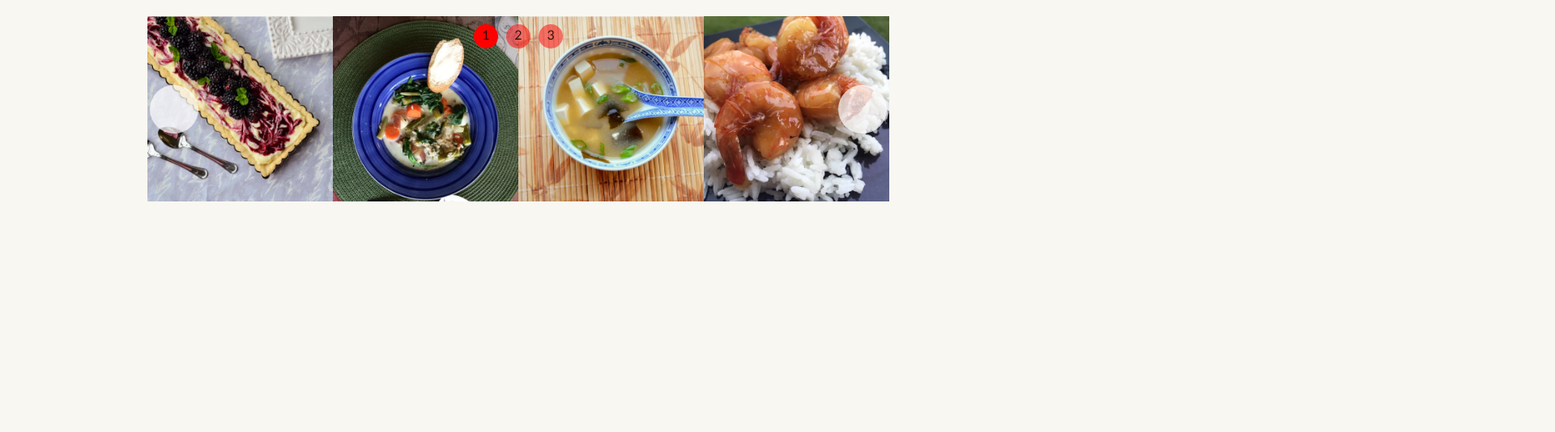
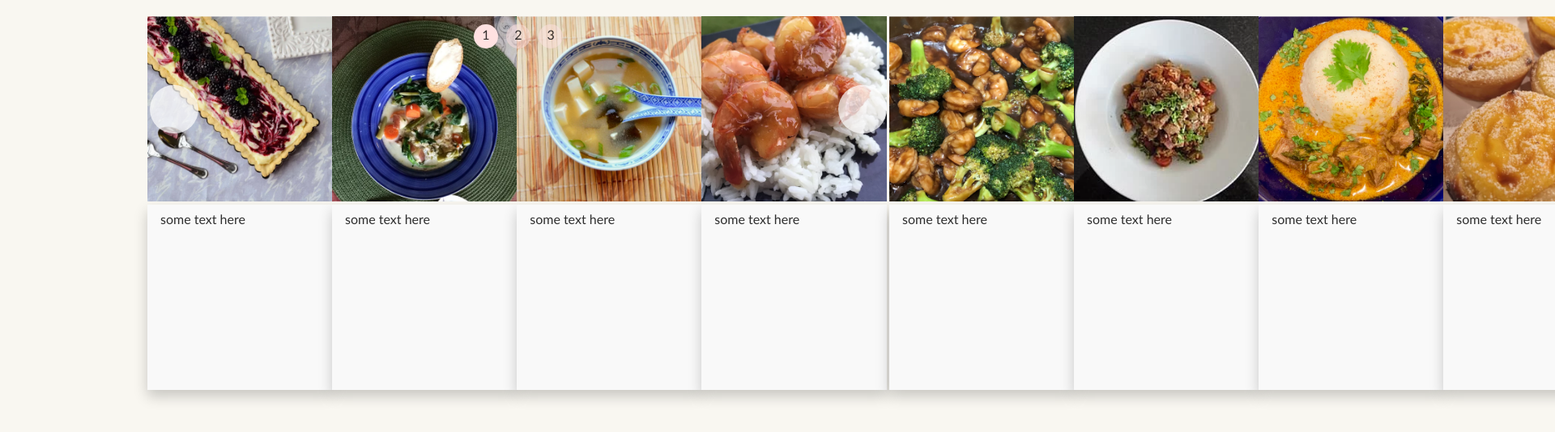
Before and after one commit to umkalogic/front-end, a plain HTML site: page HomeWork1_1Task3/index.html in a window 1280 px wide. Shown: the top 534 px of the page at 81% size, 1920 px wide, since content can reach past the window. Drawn offline with Linux system fonts and the light colour scheme.

Commit message:
carousel dropdown

```diff
--- a/HomeWork1_1Task3/css/main.css
+++ b/HomeWork1_1Task3/css/main.css
@@ -8,6 +8,8 @@ html {
     background-color: #f9f7f1;
     font-size: 1em;
     line-height: 1em;
+    overflow-x: hidden;
+    margin-right: calc(-1 * (100vw - 100%));
 }
 hr {
     display: block;
@@ -36,9 +38,8 @@ video {
    ========================================================================== */
 .carousel {
     position: relative;
-    overflow-x: hidden;
-    height: 229px;
-    max-width: 916px;
+    /*overflow: hidden;*/
+    width: 916px;
     margin: 20px auto;
 }
 
@@ -54,7 +55,7 @@ video {
 .carousel .slider > * {
     font-size: 1rem;
     display: inline-block;
-    /*white-space: normal;*/
+    white-space: normal;
     vertical-align: top;
     height: 229px;
     width: 100%;
@@ -113,26 +114,26 @@ video {
     line-height: 30px;
     text-decoration: none;
     text-align: center;
-    background: rgba(255, 0, 0, 1);
+    background: rgba(255, 225, 225, 1);
     -webkit-transition: 0.3s;
     transition: 0.3s;
 }
-.carousel .bullets > a+a {
-    background: rgba(255, 0, 0, 0.5);
+.carousel .bullets > a + a {
+    background: rgba(255, 225, 225, 0.5);
 }
 .carousel .bullets > a:hover {
-    background: rgba(255, 0, 0, 0.7) !important;
+    background: rgba(255, 225, 225, 0.7) !important;
 }
 
 /* NAVIGATION BUTTONS */
-.carousel >s:target ~ .bullets >* {      background: rgba(255, 0, 0, 0.5);}
+.carousel > span:target ~ .bullets > * { background: rgba(255, 225, 225, 0.5);}
 /* ACTIVE */
-#s1:target ~ .bullets >*:nth-child(1) {background: rgba(255, 0, 0,   1);}
-#s2:target ~ .bullets >*:nth-child(2) {background: rgba(255, 0, 0,   1);}
-#s3:target ~ .bullets >*:nth-child(3) {background: rgba(255, 0, 0,   1);}
+#s1:target ~ .bullets > *:nth-child(1) {background: rgba(255, 225, 225, 1);}
+#s2:target ~ .bullets > *:nth-child(2) {background: rgba(255, 225, 225, 1);}
+#s3:target ~ .bullets > *:nth-child(3) {background: rgba(255, 225, 225, 1);}
 
 /* PREV/NEXT CONTAINERS VISIBILITY */
-.carousel >s:target ~ .prev-next >* {      visibility: hidden;}
+.carousel > span:target ~ .prev-next > * { visibility: hidden; }
 /* ACTIVE: */
 #s1:target ~ .prev-next >*:nth-child(1) {visibility: visible;}
 #s2:target ~ .prev-next >*:nth-child(2) {visibility: visible;}
@@ -143,18 +144,84 @@ video {
 #s2:target ~ .slider {transform: translateX(-100%); -webkit-transform: translateX(-100%);}
 #s3:target ~ .slider {transform: translateX(-200%); -webkit-transform: translateX(-200%);}
 
+#s1:target ~ .slider .part2 { visibility: hidden; }
+
 .carousel a {
     border-radius: 50%;
     margin: 0 3px;
     color: rgba(0,0,0,0.8);
     text-decoration: none;
 }
-.slider img {
+.dropdown {
+    position: relative;
+    display: inline-block;
+    margin-right: -1px;
+}
+.dropdown-content {
+    /*display: none;*/
+    position: absolute;
+    background-color: #f9f9f9;
+    min-width: 229px;
+    min-height: 229px;
+    box-shadow: 0 8px 16px 0 rgba(0,0,0,0.2);
+    padding: 12px 16px;
+    z-index: 5;
+}
+.carousel .slider div[class^=img]:hover {
+    cursor: pointer;
+}
+.carousel .slider div[class^=img]:hover + .dropdown-content {
+    display: block;
+    z-index: 5;
+}
+.slider div[class^=img] {
+    display: inline-block;
+    margin-right: -4px;
+    background-size: 229px;
     width: 229px;
     height: 229px;
+    padding: 0;
     border: 0;
-    margin: 0;
-    white-space: unset;
+}
+.slider > div > div {
+    display: inline-block;
+    margin-right: -1px;
+}
+.img1 {
+    background-image: url("../img/Screenshot_2021-03-31 Blackberry Mascarpone Tart with Thyme Shortbread Crust.png");
+}
+.img2 {
+    background-image: url("../img/Screenshot_2021-03-31 French Spring Soup.png");
+}
+.img3 {
+    background-image: url("../img/Screenshot_2021-03-31 Homemade Miso Soup.png");
+}
+.img4 {
+    background-image: url("../img/Screenshot_2021-03-31 Coconut-Caramel Shrimp.png");
+}
+.img5 {
+    background-image: url("../img/Screenshot_2021-03-31 Shrimp and Broccoli.png");
+}
+.img6 {
+    background-image: url("../img/Screenshot_2021-03-31 Jambalaya(2).png");
+}
+.img7 {
+    background-image: url("../img/Screenshot_2021-03-31 Panang Curry with Chicken.png");
+}
+.img8 {
+    background-image: url("../img/Screenshot_2021-03-31 Portuguese Custard Tarts - Pasteis de Nata.png");
+}
+.img9 {
+    background-image: url("../img/Screenshot_2021-03-31 Slow Cooker Spanish Beef Stew(1).png");
+}
+.img10 {
+    background-image: url("../img/Screenshot_2021-03-31 Spicy Potato Soup II.png");
+}
+.img11 {
+    background-image: url("../img/Screenshot_2021-03-31 Stir Fried Sesame Vegetables with Rice.png");
+}
+.img12 {
+    background-image: url("../img/Screenshot_2021-03-31 15 of the Worlds Best Savory Beef Stew Recipes.png");
 }
 /* ==========================================================================
    Helper classes
--- a/HomeWork1_1Task3/index.html
+++ b/HomeWork1_1Task3/index.html
@@ -14,28 +14,64 @@
 <body>
 <div class="carousel">
 
-    <s id="s1"></s>
-    <s id="s2"></s>
-    <s id="s3"></s>
+    <span id="s1"></span>
+    <span id="s2"></span>
+    <span id="s3"></span>
 
     <div class="slider">
-        <div>
-            <img src="img/Screenshot_2021-03-31 Blackberry Mascarpone Tart with Thyme Shortbread Crust.png" alt=""><img
-                src="img/Screenshot_2021-03-31 French Spring Soup.png" alt=""><img
-                src="img/Screenshot_2021-03-31 Homemade Miso Soup.png" alt=""><img
-                src="img/Screenshot_2021-03-31 Coconut-Caramel Shrimp.png" alt="">
+        <div class="part1">
+            <div>
+                <div class="img1 dropdown"></div>
+                <div class="dropdown-content">some text here</div>
+            </div>
+            <div>
+                <div class="img2 dropdown"></div>
+                <div class="dropdown-content">some text here</div>
+            </div>
+            <div>
+                <div class="img3 dropdown"></div>
+                <div class="dropdown-content">some text here</div>
+            </div>
+            <div>
+                <div class="img4 dropdown"></div>
+                <div class="dropdown-content">some text here</div>
+            </div>
         </div>
-        <div style="background:#85b;">
-            <img src="img/Screenshot_2021-03-31%20Shrimp%20and%20Broccoli.png" alt=""><img
-                src="img/Screenshot_2021-03-31%20Jambalaya(2).png" alt=""><img
-                src="img/Screenshot_2021-03-31%20Panang%20Curry%20with%20Chicken.png" alt=""><img
-                src="img/Screenshot_2021-03-31%20Portuguese%20Custard%20Tarts%20-%20Pasteis%20de%20Nata.png" alt="">
+        <div class="part2">
+            <div>
+                <div class="img5 dropdown"></div>
+                <div class="dropdown-content">some text here</div>
+            </div>
+            <div>
+                <div class="img6 dropdown"></div>
+                <div class="dropdown-content">some text here</div>
+            </div>
+            <div>
+                <div class="img7 dropdown"></div>
+                <div class="dropdown-content">some text here</div>
+            </div>
+            <div>
+                <div class="img8 dropdown"></div>
+                <div class="dropdown-content">some text here</div>
+            </div>
         </div>
-        <div style="background:#e95;">
-            <img src="img/Screenshot_2021-03-31%20Slow%20Cooker%20Spanish%20Beef%20Stew(1).png" alt=""><img
-                src="img/Screenshot_2021-03-31%20Spicy%20Potato%20Soup%20II.png" alt=""><img
-                src="img/Screenshot_2021-03-31%20Stir%20Fried%20Sesame%20Vegetables%20with%20Rice.png" alt=""><img
-                src="img/Screenshot_2021-03-31%2015%20of%20the%20Worlds%20Best%20Savory%20Beef%20Stew%20Recipes.png" alt="">
+        <div class="part3">
+            <div>
+                <div class="img9 dropdown"></div>
+                <div class="dropdown-content">some text here</div>
+            </div>
+            <div>
+                <div class="img10 dropdown"></div>
+                <div class="dropdown-content">some text here</div>
+            </div>
+            <div>
+                <div class="img11 dropdown"></div>
+                <div class="dropdown-content">some text here</div>
+            </div>
+            <div>
+                <div class="img12 dropdown"></div>
+                <div class="dropdown-content">some text here</div>
+            </div>
         </div>
 
     </div>
@@ -53,5 +89,6 @@
         <a href="#s3">3</a>
     </div>
 </div>
+
 </body>
 </html>
```
Also changed, not shown: 1 other file.
